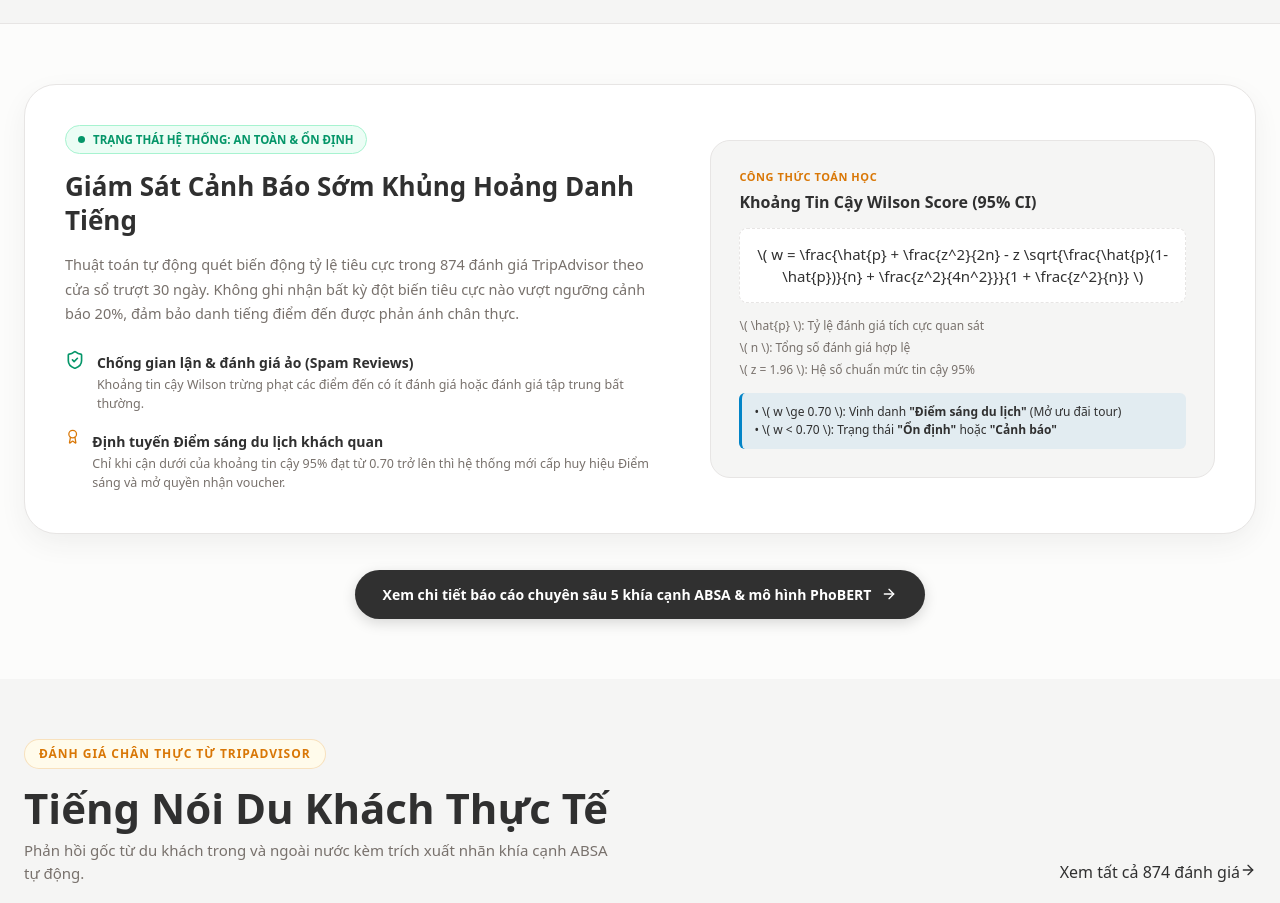
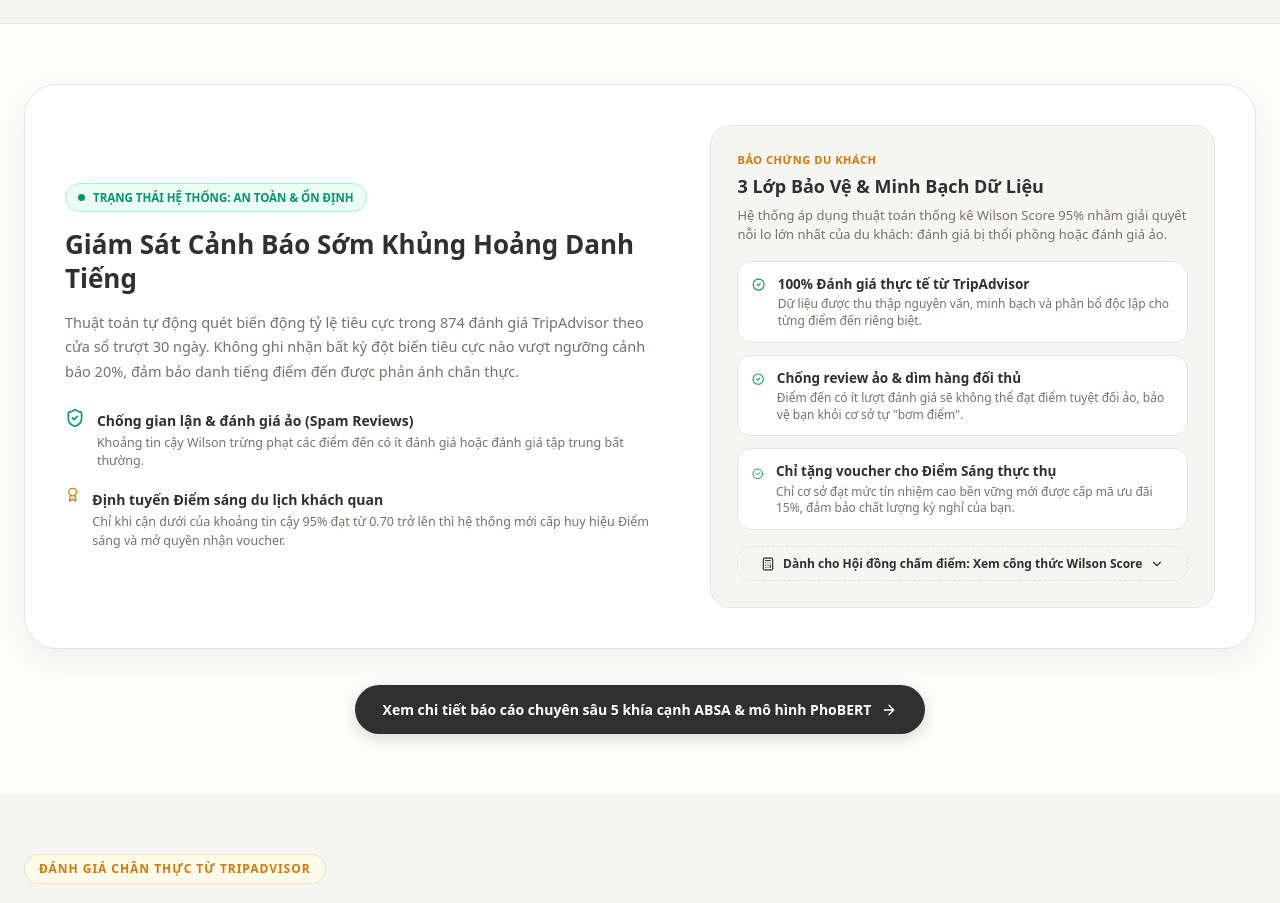
Before and after one commit to Romfff/QuanLyDanhLam, a Vue app in the folder frontend/: page /dashboard in a window 1280 px wide. Shown: the part 4940-5843 px from the top of the page. Built offline with nearby package versions, Linux system fonts and the light colour scheme; no server answers; a web font is replaced by a local one.

Commit message:
refactor(ui): replace raw math formula box with customer trust guarantee card and toggle

```diff
--- a/frontend/src/views/DashboardView.vue
+++ b/frontend/src/views/DashboardView.vue
@@ -464,22 +464,68 @@
           </div>
 
           <div class="monitor-col-formula">
-            <div class="formula-box-inner">
-              <div class="formula-head">
-                <span class="formula-tag">CÔNG THỨC TOÁN HỌC</span>
-                <h4>Khoảng Tin Cậy Wilson Score (95% CI)</h4>
+            <div class="trust-shield-card">
+              <div class="trust-shield-header">
+                <span class="formula-tag">BẢO CHỨNG DU KHÁCH</span>
+                <h4 class="trust-title">3 Lớp Bảo Vệ &amp; Minh Bạch Dữ Liệu</h4>
+                <p class="trust-sub">Hệ thống áp dụng thuật toán thống kê Wilson Score 95% nhằm giải quyết nỗi lo lớn nhất của du khách: đánh giá bị thổi phồng hoặc đánh giá ảo.</p>
               </div>
-              <div class="formula-math-display">
-                \( w = \frac{\hat{p} + \frac{z^2}{2n} - z \sqrt{\frac{\hat{p}(1-\hat{p})}{n} + \frac{z^2}{4n^2}}}{1 + \frac{z^2}{n}} \)
+
+              <div class="trust-features-grid">
+                <div class="trust-item">
+                  <div class="trust-item-icon">
+                    <CheckCircle2 :size="18" class="text-emerald" />
+                  </div>
+                  <div>
+                    <strong>100% Đánh giá thực tế từ TripAdvisor</strong>
+                    <p>Dữ liệu được thu thập nguyên văn, minh bạch và phân bổ độc lập cho từng điểm đến riêng biệt.</p>
+                  </div>
+                </div>
+
+                <div class="trust-item">
+                  <div class="trust-item-icon">
+                    <CheckCircle2 :size="18" class="text-emerald" />
+                  </div>
+                  <div>
+                    <strong>Chống review ảo &amp; dìm hàng đối thủ</strong>
+                    <p>Điểm đến có ít lượt đánh giá sẽ không thể đạt điểm tuyệt đối ảo, bảo vệ bạn khỏi cơ sở tự "bơm điểm".</p>
+                  </div>
+                </div>
+
+                <div class="trust-item">
+                  <div class="trust-item-icon">
+                    <CheckCircle2 :size="18" class="text-emerald" />
+                  </div>
+                  <div>
+                    <strong>Chỉ tặng voucher cho Điểm Sáng thực thụ</strong>
+                    <p>Chỉ cơ sở đạt mức tín nhiệm cao bền vững mới được cấp mã ưu đãi 15%, đảm bảo chất lượng kỳ nghỉ của bạn.</p>
+                  </div>
+                </div>
               </div>
-              <div class="formula-parameters">
-                <div><span>\( \hat{p} \)</span>: Tỷ lệ đánh giá tích cực quan sát</div>
-                <div><span>\( n \)</span>: Tổng số đánh giá hợp lệ</div>
-                <div><span>\( z = 1.96 \)</span>: Hệ số chuẩn mức tin cậy 95%</div>
-              </div>
-              <div class="formula-verdict-box">
-                • \( w \ge 0.70 \): Vinh danh <strong>"Điểm sáng du lịch"</strong> (Mở ưu đãi tour)<br/>
-                • \( w &lt; 0.70 \): Trạng thái <strong>"Ổn định"</strong> hoặc <strong>"Cảnh báo"</strong>
+
+              <!-- Technical toggle for teachers/analysts -->
+              <div class="trust-footer-toggle">
+                <button @click="hienThiCongThuc = !hienThiCongThuc" class="btn-toggle-math" type="button">
+                  <Calculator :size="14" />
+                  <span>{{ hienThiCongThuc ? 'Ẩn công thức toán học' : 'Dành cho Hội đồng chấm điểm: Xem công thức Wilson Score' }}</span>
+                  <ChevronUp v-if="hienThiCongThuc" :size="14" />
+                  <ChevronDown v-else :size="14" />
+                </button>
+
+                <div v-if="hienThiCongThuc" class="clean-math-display anim-fade-in">
+                  <div class="math-title-bar">Công thức Cận Dưới Khoảng Tin Cậy Wilson (95% CI):</div>
+                  <div class="math-fraction-wrap">
+                    <div class="math-formula-box">
+                      w = [ p̂ + z²/(2n) - z · √( p̂(1-p̂)/n + z²/(4n²) ) ] / [ 1 + z²/n ]
+                    </div>
+                  </div>
+                  <div class="math-notes">
+                    <div>• <strong>p̂</strong>: Tỷ lệ đánh giá tích cực quan sát</div>
+                    <div>• <strong>n</strong>: Tổng số đánh giá TripAdvisor hợp lệ</div>
+                    <div>• <strong>z = 1.96</strong>: Hệ số phân phối chuẩn tương ứng độ tin cậy 95%</div>
+                    <div>• <strong>w ≥ 0.70</strong>: Đạt chuẩn vinh danh "Điểm sáng du lịch"</div>
+                  </div>
+                </div>
               </div>
             </div>
           </div>
@@ -594,7 +640,10 @@ import {
   ArrowRight,
   CheckCircle2,
   AlertTriangle,
-  Award
+  Award,
+  Calculator,
+  ChevronDown,
+  ChevronUp
 } from 'lucide-vue-next'
 import { DataService, DANH_SACH_DIEM_DEN_FALLBACK, KHIA_CANH_ABSA, DANH_SACH_DANH_GIA_TRIPADVISOR } from '../services/dataService'
 
@@ -606,6 +655,7 @@ const tuKhoaTimKiem = ref('')
 const locTinhThanh = ref('')
 const locTrangThai = ref('')
 const thongBaoVoucher = ref('')
+const hienThiCongThuc = ref(false)
 
 function layIconKhiaCanh(id) {
   switch (id) {
@@ -1555,11 +1605,116 @@ onMounted(async () => {
   margin: 2px 0 0 0;
 }
 
-.formula-box-inner {
+.trust-shield-card {
   background: var(--nevio-light-grey);
   border: 1px solid var(--nevio-border);
   border-radius: var(--radius-lg);
-  padding: 28px;
+  padding: 26px;
+  display: flex;
+  flex-direction: column;
+  gap: 16px;
+}
+
+.trust-title {
+  font-size: 18px;
+  font-weight: 800;
+  color: var(--mau-chu);
+  margin: 4px 0 6px 0;
+}
+
+.trust-sub {
+  font-size: 13px;
+  color: var(--mau-chu-phu);
+  line-height: 1.5;
+}
+
+.trust-features-grid {
+  display: flex;
+  flex-direction: column;
+  gap: 12px;
+}
+
+.trust-item {
+  display: flex;
+  align-items: flex-start;
+  gap: 12px;
+  background: var(--nevio-card-bg);
+  border: 1px solid var(--nevio-border);
+  padding: 12px 14px;
+  border-radius: var(--radius-md);
+}
+
+.trust-item strong {
+  font-size: 13.5px;
+  color: var(--mau-chu);
+  display: block;
+  margin-bottom: 2px;
+}
+
+.trust-item p {
+  font-size: 12px;
+  color: var(--mau-chu-phu);
+  line-height: 1.4;
+  margin: 0;
+}
+
+.btn-toggle-math {
+  display: inline-flex;
+  align-items: center;
+  gap: 8px;
+  background: transparent;
+  border: 1px dashed var(--nevio-border);
+  padding: 8px 14px;
+  border-radius: var(--radius-md);
+  font-size: 12px;
+  font-weight: 600;
+  color: var(--mau-chu);
+  cursor: pointer;
+  transition: all 0.2s;
+  width: 100%;
+  justify-content: center;
+}
+
+.btn-toggle-math:hover {
+  background: rgba(0, 0, 0, 0.04);
+}
+
+.clean-math-display {
+  background: var(--nevio-card-bg);
+  border: 1px solid var(--nevio-border);
+  border-radius: var(--radius-md);
+  padding: 16px;
+  margin-top: 10px;
+}
+
+.math-title-bar {
+  font-size: 11.5px;
+  font-weight: 700;
+  color: var(--nevio-orange);
+  text-transform: uppercase;
+  margin-bottom: 8px;
+}
+
+.math-formula-box {
+  background: var(--nevio-light-grey);
+  padding: 10px;
+  border-radius: 6px;
+  font-family: monospace;
+  font-size: 12px;
+  font-weight: 700;
+  color: var(--mau-chu);
+  text-align: center;
+  word-break: break-all;
+  border: 1px solid var(--nevio-border);
+  margin-bottom: 10px;
+}
+
+.math-notes {
+  font-size: 11.5px;
+  color: var(--mau-chu-phu);
+  display: flex;
+  flex-direction: column;
+  gap: 3px;
 }
 
 .formula-tag {
@@ -1569,42 +1724,6 @@ onMounted(async () => {
   letter-spacing: 0.05em;
   display: block;
   margin-bottom: 4px;
-}
-
-.formula-head h4 {
-  font-size: 16px;
-  font-weight: 800;
-  color: var(--mau-chu);
-  margin-bottom: 14px;
-}
-
-.formula-math-display {
-  font-size: 15px;
-  background: var(--nevio-card-bg);
-  border: 1px dashed var(--nevio-border);
-  border-radius: var(--radius-sm);
-  padding: 14px;
-  text-align: center;
-  margin-bottom: 14px;
-  overflow-x: auto;
-}
-
-.formula-parameters {
-  font-size: 12px;
-  color: var(--mau-chu-phu);
-  display: flex;
-  flex-direction: column;
-  gap: 4px;
-  margin-bottom: 14px;
-}
-
-.formula-verdict-box {
-  background: rgba(2, 132, 199, 0.08);
-  border-left: 3px solid #0284c7;
-  padding: 10px 12px;
-  border-radius: 6px;
-  font-size: 12px;
-  line-height: 1.5;
 }
 
 /* =================================================== */
```
